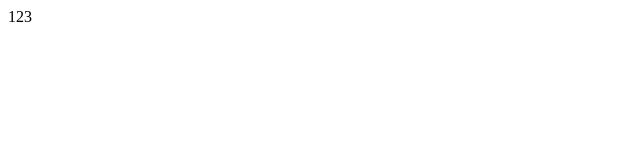
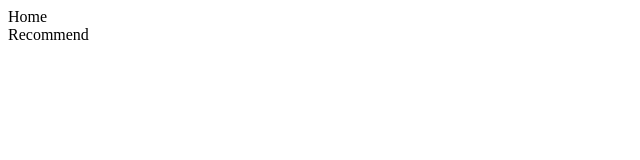
Before and after one commit to kobehhh/cloud-music, a React (Create React App) app: page /#/recommend in a window 1280 px wide. Shown: the top 160 px of the page, without its empty margins (0-640 px from the left). Built offline with nearby package versions, Linux system fonts and the light colour scheme.

Commit message:
配置路由

```diff
--- a/package.json
+++ b/package.json
@@ -8,6 +8,9 @@
     "@testing-library/user-event": "^7.1.2",
     "react": "^16.13.1",
     "react-dom": "^16.13.1",
+    "react-router": "^5.2.0",
+    "react-router-config": "^5.1.1",
+    "react-router-dom": "^5.2.0",
     "react-scripts": "3.4.3",
     "styled-components": "^5.2.0"
   },
--- a/src/App.js
+++ b/src/App.js
@@ -1,10 +1,14 @@
 import React from 'react';
+import { renderRoutes } from 'react-router-config';//renderRoutes 读取路由配置转化为 Route 标签
+import { HashRouter } from 'react-router-dom';
+import routes from './routes';
+import { GlobalStyle } from  './style';
 
 function App() {
   return (
-    <div className="App">
-      123
-    </div>
+    <HashRouter>
+      { renderRoutes (routes) }
+    </HashRouter>
   );
 }
 
--- /dev/null
+++ b/src/application/Home/index.js
@@ -0,0 +1,14 @@
+import React from 'react';
+import { renderRoutes } from "react-router-config";
+
+function Home(props) {
+    const { route } = props;
+    return (
+        <div>
+            <div>Home</div>
+            { renderRoutes (route.routes) }
+        </div>
+    )
+}
+
+export default React.memo(Home);
--- /dev/null
+++ b/src/application/Recommend/index.js
@@ -0,0 +1,9 @@
+import React from 'react';
+
+function Recommend() {
+    return (
+        <div>Recommend</div>
+    )
+}
+
+export default React.memo(Recommend);
--- /dev/null
+++ b/src/routes/index.js
@@ -0,0 +1,32 @@
+import React from 'react';
+import { Redirect } from "react-router-dom";
+import Home from '../application/Home';
+import Recommend from '../application/Recommend';
+
+export default [
+    {
+      path: "/",
+      component: Home,
+      routes: [
+        {
+          path: "/",
+          exact: true,
+          render: () => (
+            <Redirect to={"/recommend"}/>
+          )
+        },
+        {
+          path: "/recommend",
+          component: Recommend
+        },
+        // {
+        //   path: "/singers",
+        //   component: Singers
+        // },
+        // {
+        //   path: "/rank",
+        //   component: Rank
+        // }
+      ]
+    }
+  ]
```
